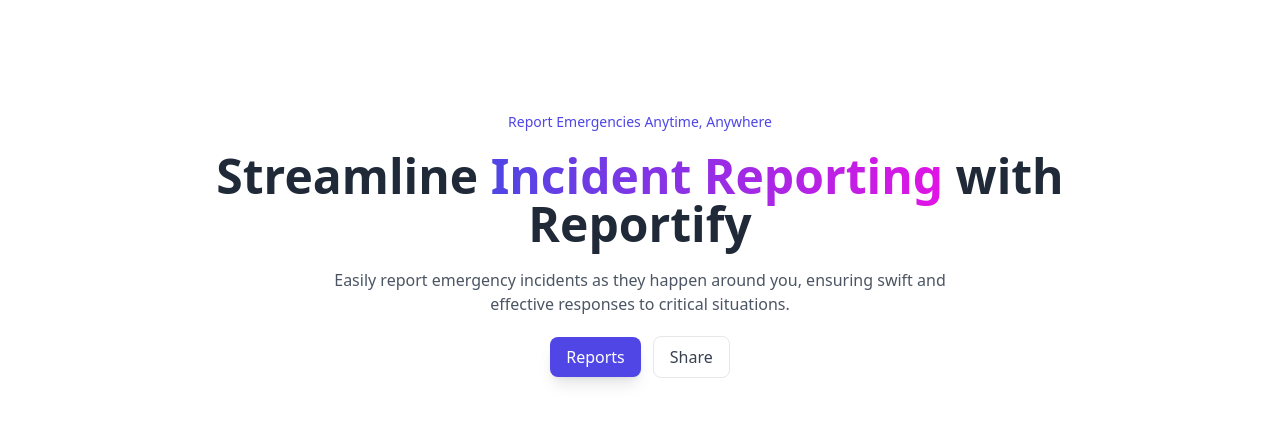
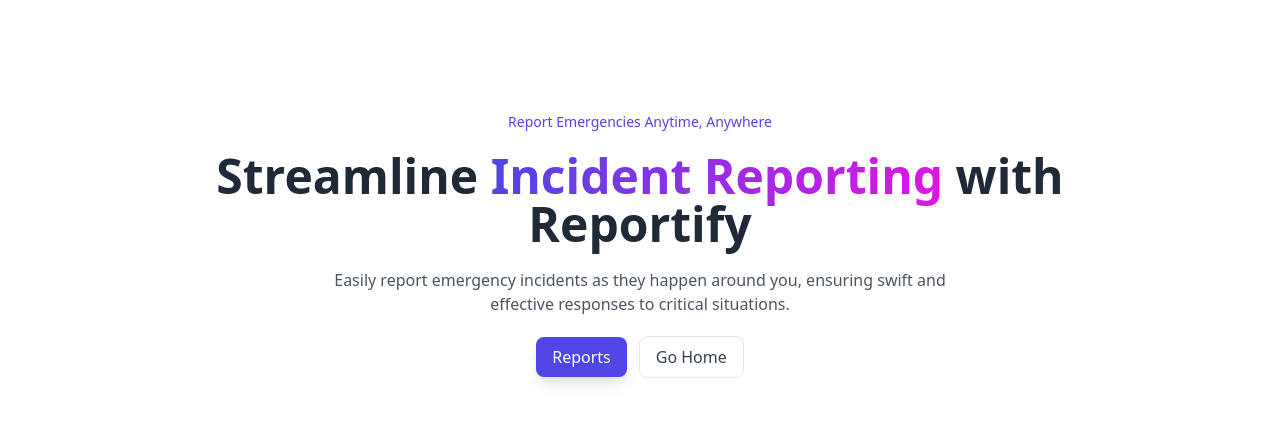
Before and after one commit to danielcoker/reportify-fe, a plain HTML site: page reports.html in a window 1280 px wide. Shown: the top 428 px of the page. Drawn offline with nearby package versions, Linux system fonts and the light colour scheme; no server answers.

Commit message:
Add link to go home

```diff
--- a/reports.html
+++ b/reports.html
@@ -37,10 +37,10 @@
               Reports
             </a>
             <a
-              href="javascript:void(0)"
+              href="/"
               class="block py-2 px-4 text-gray-700 hover:text-gray-500 font-medium duration-150 active:bg-gray-100 border rounded-lg"
             >
-              Share
+              Go Home
             </a>
           </div>
         </div>
```
